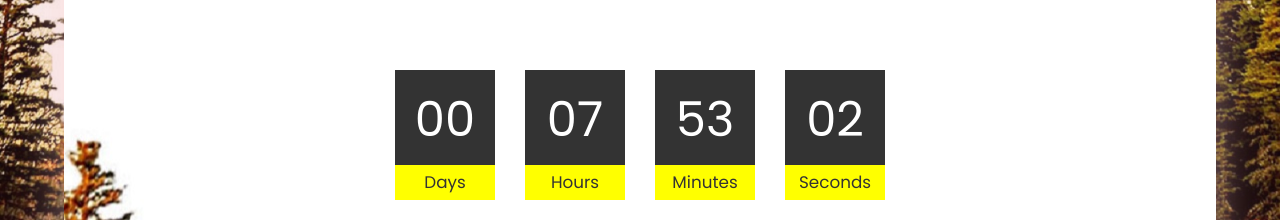
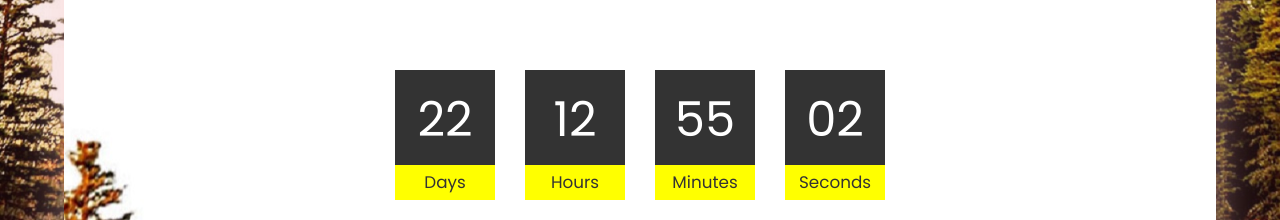
Before and after one commit to amadues2022/html-go, a plain HTML site: page index.html in a window 1280 px wide. Shown: the part 441-661 px from the top of the page. Drawn offline with Linux system fonts and the light colour scheme.

Commit message:
end finish

```diff
--- a/index.html
+++ b/index.html
@@ -29,8 +29,7 @@
     function newYear() {
       // var Y = new Date().getFullYear()+1
       // var newDay = Y + '/1/1 00:00:00'
-      // var newDay = new Date("2024-01-10T20:00:00");
-      var newDay = new Date("2023-12-19T14:58:00");
+      var newDay = new Date("2024-01-10T20:00:00");
       var countDate = new Date(newDay);
       var now = new Date().getTime()
       gap = countDate - now;
@@ -42,7 +41,7 @@
         }
         //跳转
 
-        if(gap > 0){
+      if(gap > 0){
         var second = 1000
         var minute = second * 60
         var hour = minute * 60
```
